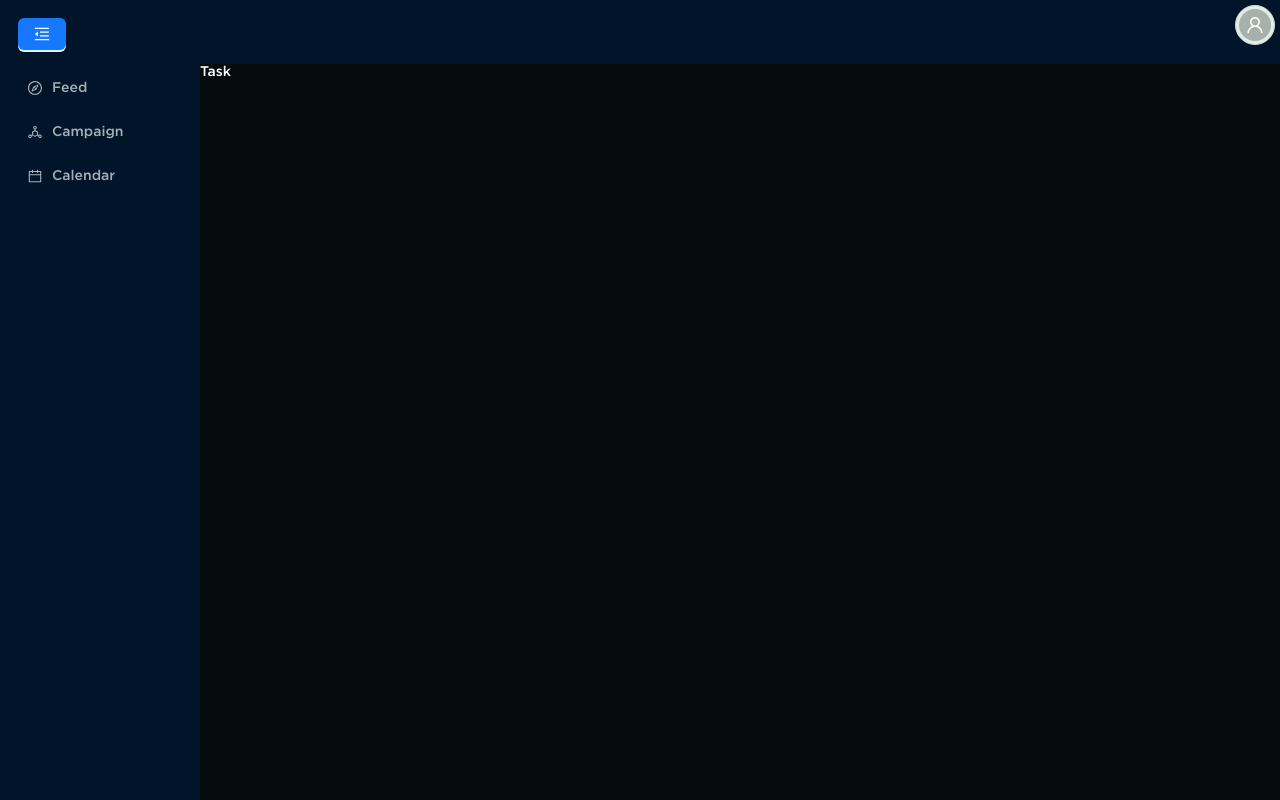
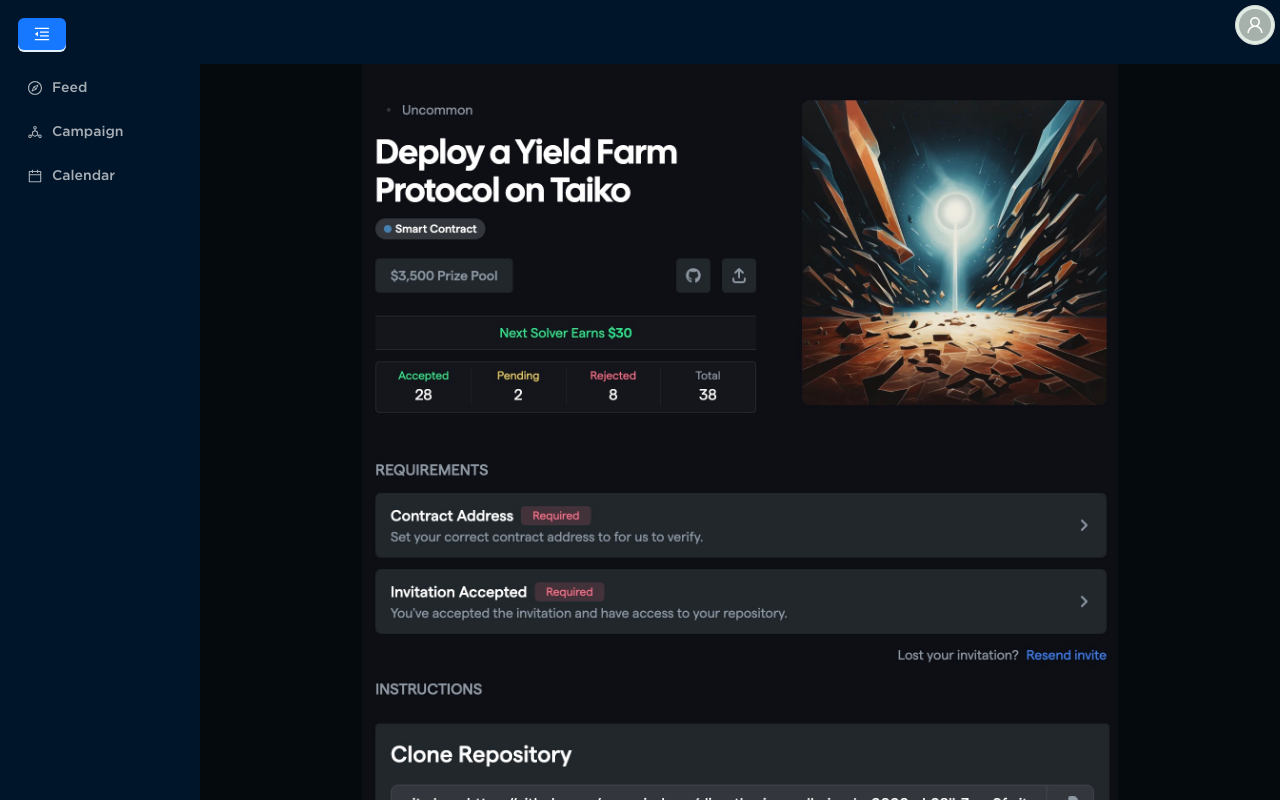
Before and after one commit to Team-996Ghosts-EthSG-2023/frontend-base, a React (Vite) app: page /campaign/task in a window 1280 px wide. Built offline with nearby package versions, Linux system fonts and the light colour scheme.

Commit message:
just a static task

```diff
--- a/src/pages/App/Campaigns/Task/index.tsx
+++ b/src/pages/App/Campaigns/Task/index.tsx
@@ -2,11 +2,27 @@
 import { styled } from 'styled-components'
 
 export const Task = (props) => {
+    const descUrl = new URL('./1.jpg', import.meta.url).href
+    const submissionUrl = new URL('./2.jpg', import.meta.url).href
   return(
-    <Container>Task</Container>
+    <Container>
+        <TaskDescription src={descUrl}/>
+        <Submission src={submissionUrl}/>
+    </Container>
    )
   }
 
-  const Container = styled.div`
-    color: white;
-  `
+const TaskDescription = styled.img`
+  width: 70%;
+  margin: 0 auto;
+`
+const Submission = styled.img`
+  width: 70%;
+  margin: 0 auto;
+`
+
+const Container = styled.div`
+  display: flex;
+  flex-flow: column;
+  overflow: scroll;
+`
```
Also changed, not shown: src/pages/App/Campaigns/Task/1.jpg (added), src/pages/App/Campaigns/Task/2.jpg (added).
